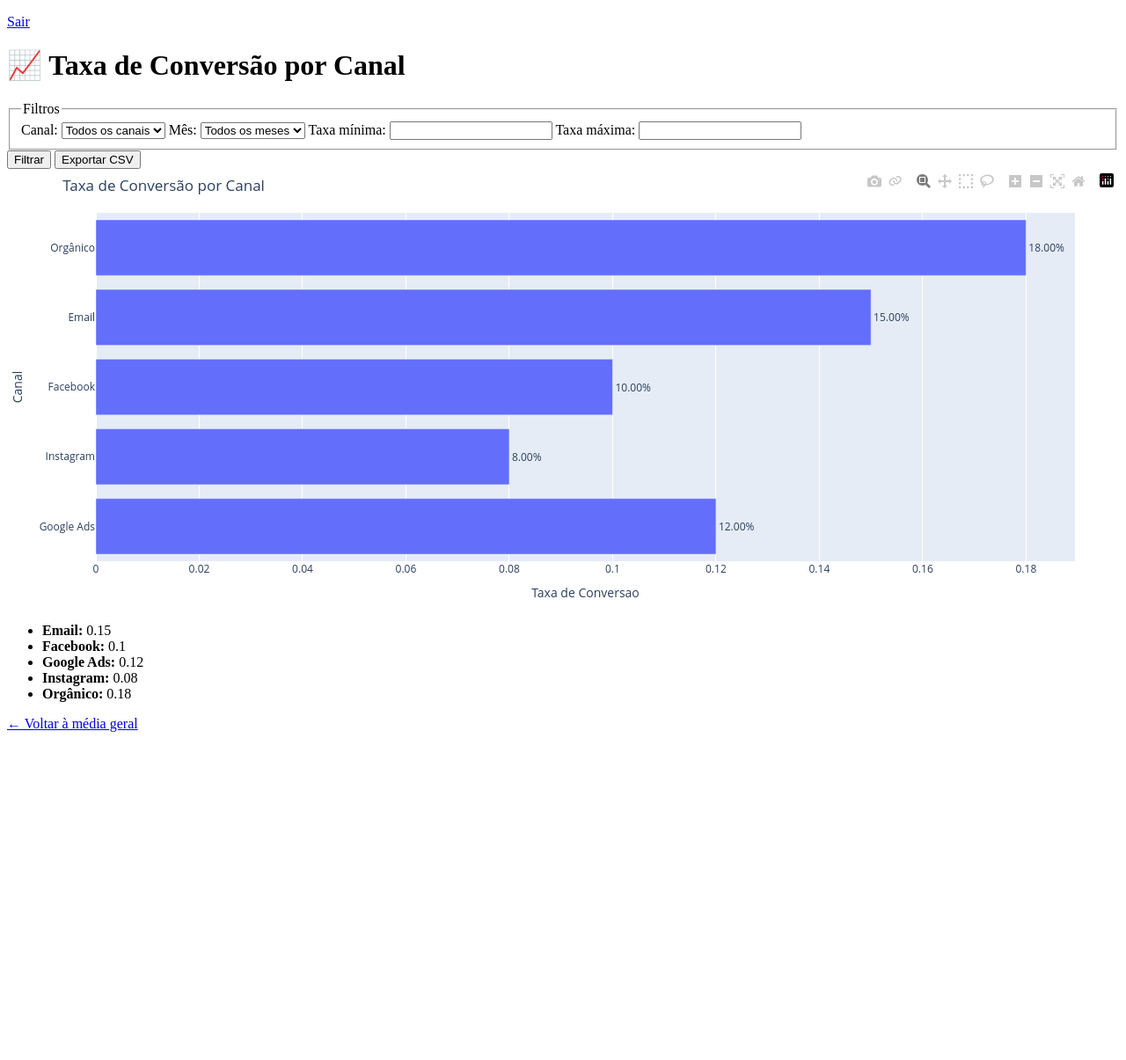
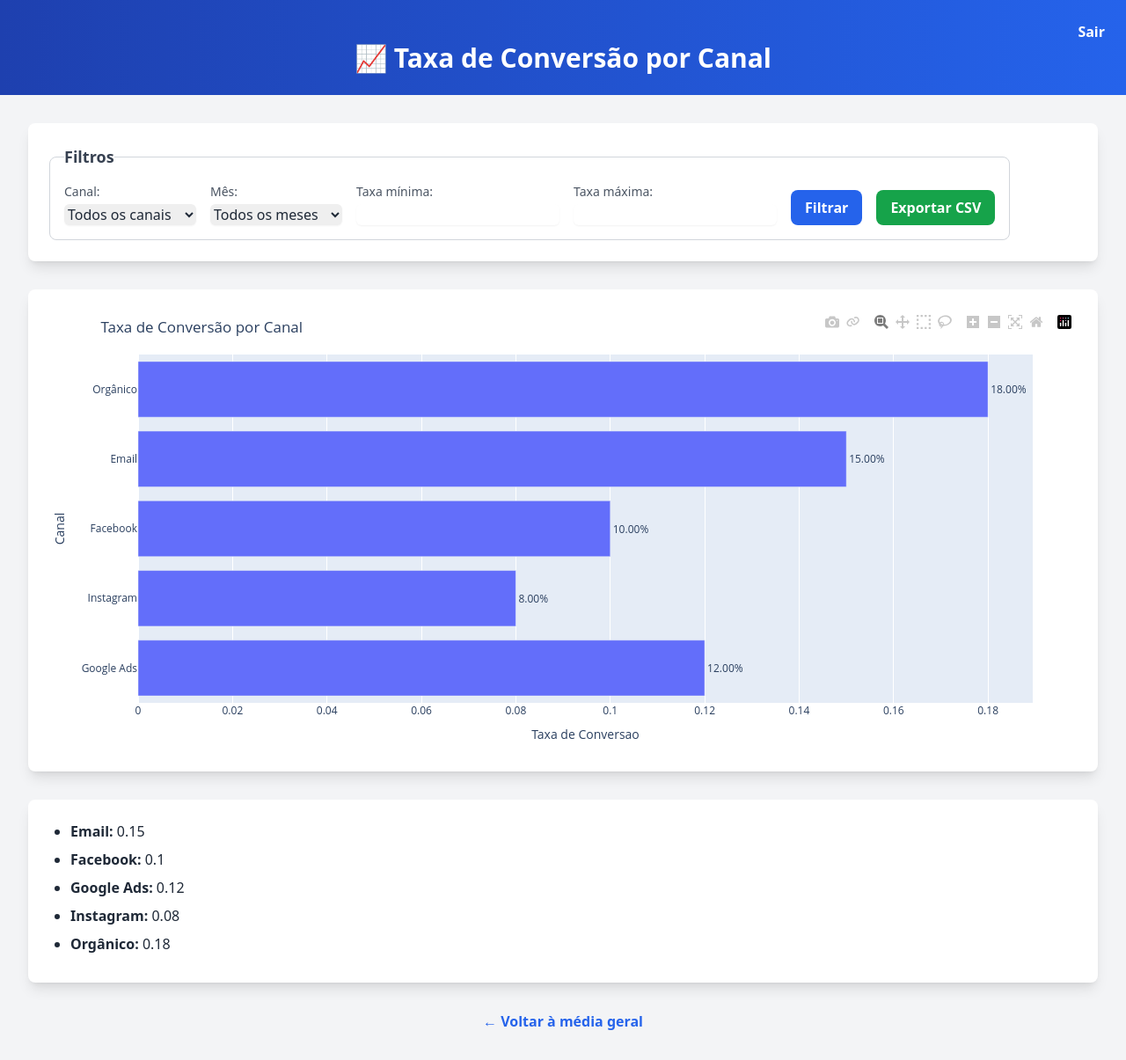
Before and after one commit to rxsupremo/reducao_taxa, a Flask app: page /por-canal in a window 1280 px wide. Shown: the whole page at 88% size. Before the commit the page ends 832 px from the top, so only its background shows below. Run offline with Flask 3, Linux system fonts and the light colour scheme; the visitor is signed in with stand-in values (Sample User, id 1); some libraries are stand-ins or nearby versions.

Commit message:
Update canal.html
Atualização de layout.

```diff
--- a/templates/canal.html
+++ b/templates/canal.html
@@ -2,54 +2,76 @@
 <html lang="pt-br">
 <head>
     <meta charset="UTF-8">
+    <meta name="viewport" content="width=device-width, initial-scale=1.0">
     <title>Taxa de Conversão por Canal</title>
+    <script src="https://cdn.tailwindcss.com"></script>
 </head>
-<body>
-    <p><a href="{{ url_for('logout') }}">Sair</a></p>
-    <h1>📈 Taxa de Conversão por Canal</h1>
+<body class="bg-gray-100 font-sans text-gray-800">
+    <header class="bg-gradient-to-r from-blue-800 to-blue-600 text-white py-6 text-center">
+        <div class="flex justify-end pr-6">
+            <a href="{{ url_for('logout') }}" class="text-white font-semibold hover:text-gray-200 transition duration-300">Sair</a>
+        </div>
+        <h1 class="text-3xl font-bold">📈 Taxa de Conversão por Canal</h1>
+    </header>
 
-    <!-- Formulário único com todos os filtros -->
-    <form method="GET" action="{{ url_for('canal') }}">
-        <fieldset>
-            <legend>Filtros</legend>
-
-            <label for="canal">Canal:</label>
-            <select name="canal" id="canal">
+    <main class="max-w-7xl mx-auto py-8 px-4 sm:px-6 lg:px-8">
+        <section class="bg-white shadow-lg rounded-lg p-6 mb-8">
+            <form method="GET" action="{{ url_for('canal') }}" class="flex flex-row flex-wrap gap-4 items-end">
+                <fieldset class="border border-gray-300 rounded-lg p-4 flex flex-row flex-wrap gap-4 items-end">
+                    <legend class="text-lg font-semibold text-gray-700">Filtros</legend>
+                    <div class="min-w-[150px]">
+                        <label for="canal" class="block text-sm font-medium text-gray-600">Canal:</label>
+                        <select name="canal" id="canal" class="mt-1 block w-full border-gray-300 rounded-md shadow-sm focus:ring-blue-500 focus:border-blue-500">
                             <option value="">Todos os canais</option>
                             {% for canal in canais %}
                                 <option value="{{ canal }}" {% if canal == canal_selecionado %}selected{% endif %}>{{ canal }}</option>
                             {% endfor %}
                         </select>
+                    </div>
 
-            <label for="mes">Mês:</label>
-            <select name="mes" id="mes">
+                    <div class="min-w-[150px]">
+                        <label for="mes" class="block text-sm font-medium text-gray-600">Mês:</label>
+                        <select name="mes" id="mes" class="mt-1 block w-full border-gray-300 rounded-md shadow-sm focus:ring-blue-500 focus:border-blue-500">
                             <option value="">Todos os meses</option>
                             {% for m in meses %}
                                 <option value="{{ m }}" {% if m == mes_selecionado %}selected{% endif %}>{{ m }}</option>
                             {% endfor %}
                         </select>
+                    </div>
 
-            <label for="min_taxa">Taxa mínima:</label>
-            <input type="number" step="0.01" name="min_taxa" id="min_taxa" value="{{ min_taxa or '' }}">
+                    <div class="min-w-[120px]">
+                        <label for="min_taxa" class="block text-sm font-medium text-gray-600">Taxa mínima:</label>
+                        <input type="number" step="0.01" name="min_taxa" id="min_taxa" value="{{ min_taxa or '' }}" class="mt-1 block w-full border-gray-300 rounded-md shadow-sm focus:ring-blue-500 focus:border-blue-500">
+                    </div>
 
-            <label for="max_taxa">Taxa máxima:</label>
-            <input type="number" step="0.01" name="max_taxa" id="max_taxa" value="{{ max_taxa or '' }}">
+                    <div class="min-w-[120px]">
+                        <label for="max_taxa" class="block text-sm font-medium text-gray-600">Taxa máxima:</label>
+                        <input type="number" step="0.01" name="max_taxa" id="max_taxa" value="{{ max_taxa or '' }}" class="mt-1 block w-full border-gray-300 rounded-md shadow-sm focus:ring-blue-500 focus:border-blue-500">
+                    </div>
+
+                    <div class="flex space-x-4">
+                        <button type="submit" class="bg-blue-600 text-white font-semibold py-2 px-4 rounded-lg hover:bg-blue-700 transition duration-300">Filtrar</button>
+                        <button type="submit" formaction="{{ url_for('exportar') }}" class="bg-green-600 text-white font-semibold py-2 px-4 rounded-lg hover:bg-green-700 transition duration-300">Exportar CSV</button>
+                    </div>
                 </fieldset>
+            </form>
+        </section>
 
-        <button type="submit">Filtrar</button>
-        <button type="submit" formaction="{{ url_for('exportar') }}">Exportar CSV</button>
-    </form>
+        <section class="bg-white shadow-lg rounded-lg p-6 mb-8">
+            <div>{{ grafico_html | safe }}</div>
+        </section>
 
-    <!-- Gráfico interativo -->
-    <div>{{ grafico_html | safe }}</div>
-
-    <!-- Lista de taxas por canal -->
-    <ul>
+        <section class="bg-white shadow-lg rounded-lg p-6">
+            <ul class="list-disc pl-6">
                 {% for canal, taxa in taxa_por_canal.items() %}
-            <li><strong>{{ canal }}:</strong> {{ taxa }}</li>
+                    <li class="mb-2"><strong>{{ canal }}:</strong> {{ taxa }}</li>
                 {% endfor %}
             </ul>
+        </section>
 
-    <p><a href="{{ url_for('index') }}">← Voltar à média geral</a></p>
+        <div class="mt-8 text-center">
+            <a href="{{ url_for('index') }}" class="inline-block text-blue-600 font-semibold hover:text-blue-800 transition duration-300">← Voltar à média geral</a>
+        </div>
+    </main>
 </body>
 </html>
```
Lines whose indentation alone changed are shown as unchanged.
